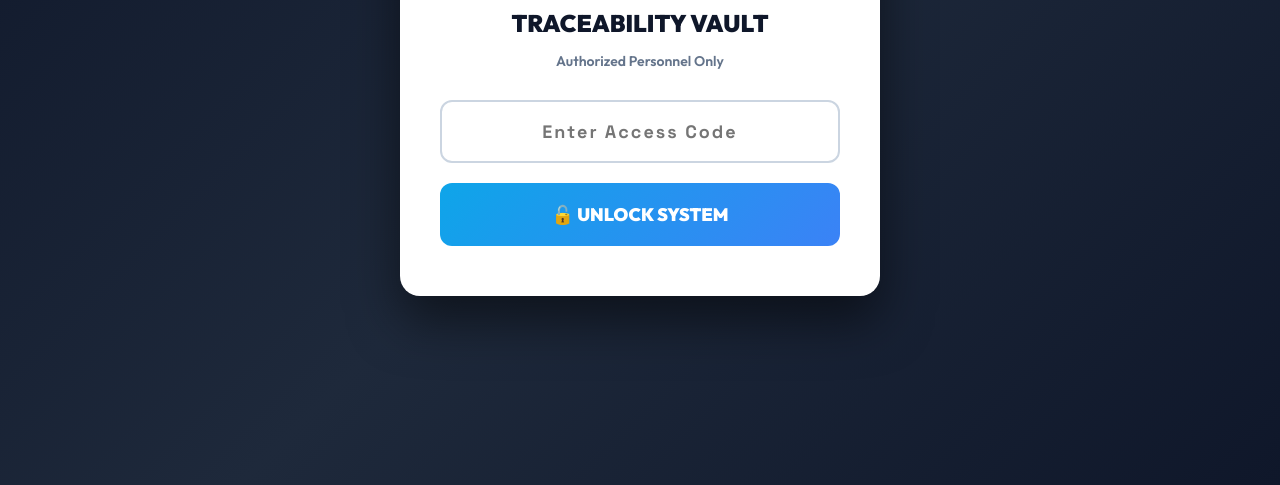
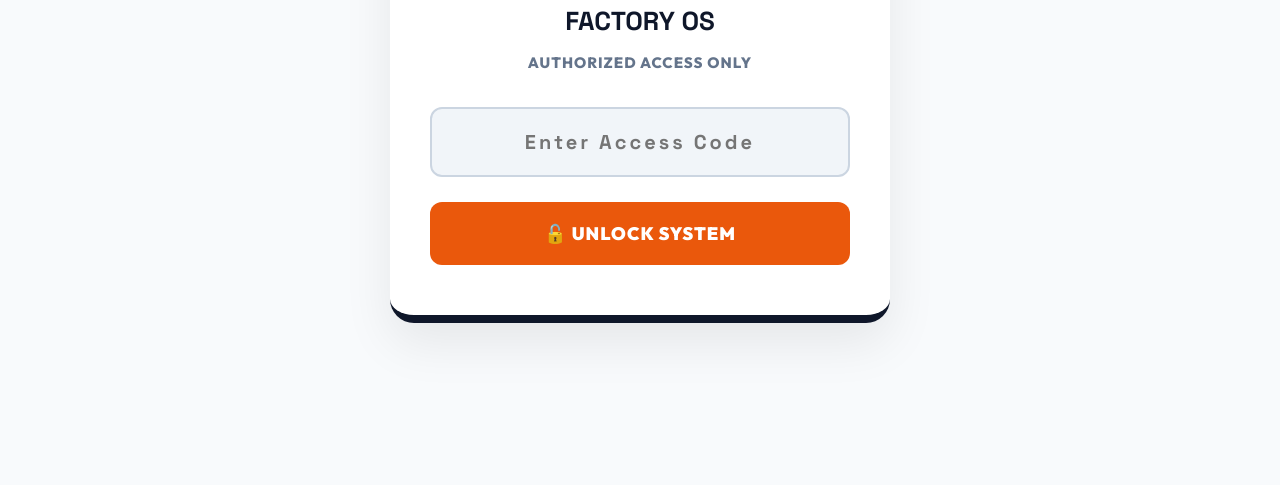
Before and after one commit to muaz-ai/kilrr-traceability, a website: page public/login.html in a window 1280 px wide. Shown: the part 315-800 px from the top of the page. Drawn offline with Linux system fonts and the light colour scheme.

Commit message:
Update login.html

```diff
--- a/public/login.html
+++ b/public/login.html
@@ -3,25 +3,25 @@
 <head>
     <title>Kilrr - Secure Login</title>
     <meta name="viewport" content="width=device-width, initial-scale=1.0">
-    <link href="https://fonts.googleapis.com/css2?family=Outfit:wght@400;600;800;900&family=Space+Grotesk:wght@500;700&display=swap" rel="stylesheet">
+    <link href="https://fonts.googleapis.com/css2?family=Space+Grotesk:wght@700;900&family=Outfit:wght@400;600;800;900&display=swap" rel="stylesheet">
     <style>
-        body { font-family: 'Outfit', sans-serif; margin: 0; background: linear-gradient(-45deg, #0f172a, #1e293b, #0f172a); min-height: 100vh; display: flex; justify-content: center; align-items: center; }
-        .login-card { background: #ffffff; padding: 50px 40px; border-radius: 20px; box-shadow: 0 25px 50px rgba(0,0,0,0.5); width: 90%; max-width: 400px; text-align: center; }
-        .login-card img { height: 60px; margin-bottom: 20px; }
-        h1 { color: #0f172a; margin-top: 0; font-weight: 900; text-transform: uppercase; font-size: 24px; margin-bottom: 5px;}
-        p { color: #64748b; font-size: 14px; font-weight: 600; margin-bottom: 30px; }
-        input { width: 100%; padding: 18px; box-sizing: border-box; border-radius: 12px; border: 2px solid #cbd5e1; font-size: 18px; font-family: 'Space Grotesk', sans-serif; font-weight: 800; margin-bottom: 20px; text-align: center; letter-spacing: 2px;}
-        input:focus { border-color: #0ea5e9; outline: none; box-shadow: 0 0 0 4px rgba(14, 165, 233, 0.2); }
-        button { width: 100%; border: none; font-family: 'Outfit', sans-serif; font-weight: 900; cursor: pointer; color: white; border-radius: 12px; padding: 20px; font-size: 18px; background: linear-gradient(135deg, #0ea5e9, #3b82f6); text-transform: uppercase; transition: 0.2s;}
-        button:hover { transform: translateY(-2px); box-shadow: 0 8px 20px rgba(14, 165, 233, 0.4); }
-        #error_msg { color: #ef4444; font-weight: 800; font-size: 14px; margin-top: 15px; display: none; }
+        body { font-family: 'Outfit', sans-serif; margin: 0; background: #f8fafc; min-height: 100vh; display: flex; justify-content: center; align-items: center; }
+        .login-card { background: #ffffff; padding: 50px 40px; border-radius: 24px; box-shadow: 0 20px 50px rgba(0,0,0,0.08); width: 90%; max-width: 420px; text-align: center; border-top: 8px solid #ea580c; border-bottom: 8px solid #0f172a; }
+        .login-card img { height: 75px; margin-bottom: 20px; }
+        h1 { color: #0f172a; margin-top: 0; font-weight: 900; text-transform: uppercase; font-size: 26px; margin-bottom: 5px; font-family: 'Space Grotesk', sans-serif;}
+        p { color: #64748b; font-size: 15px; font-weight: 800; margin-bottom: 35px; text-transform: uppercase; letter-spacing: 1px;}
+        input { width: 100%; padding: 20px; box-sizing: border-box; border-radius: 12px; border: 2px solid #cbd5e1; font-size: 20px; font-family: 'Space Grotesk', sans-serif; font-weight: 800; margin-bottom: 25px; text-align: center; letter-spacing: 3px; background: #f1f5f9; color:#0f172a;}
+        input:focus { border-color: #ea580c; outline: none; background: #ffffff; box-shadow: 0 0 0 4px rgba(234, 88, 12, 0.15); }
+        button { width: 100%; border: none; font-family: 'Outfit', sans-serif; font-weight: 900; cursor: pointer; color: white; border-radius: 12px; padding: 20px; font-size: 18px; background: #ea580c; text-transform: uppercase; transition: 0.2s; letter-spacing: 1px;}
+        button:hover { background: #c2410c; transform: translateY(-2px); box-shadow: 0 8px 20px rgba(234, 88, 12, 0.3); }
+        #error_msg { color: #ef4444; font-weight: 800; font-size: 15px; margin-top: 20px; display: none; background: #fee2e2; padding: 10px; border-radius: 8px;}
     </style>
 </head>
 <body>
     <div class="login-card">
         <img src="logo.png" alt="Kilrr Logo" onerror="this.style.display='none'">
-        <h1>Traceability Vault</h1>
-        <p>Authorized Personnel Only</p>
+        <h1>Factory OS</h1>
+        <p>Authorized Access Only</p>
 
         <input type="password" id="pass_input" placeholder="Enter Access Code">
         <button onclick="attemptLogin()">🔓 Unlock System</button>
@@ -30,21 +30,15 @@
 
     <script>
         document.getElementById('pass_input').addEventListener('keypress', function(e) { if(e.key === 'Enter') attemptLogin(); });
-
         async function attemptLogin() {
-            const pwd = document.getElementById('pass_input').value;
-            if(!pwd) return;
+            const pwd = document.getElementById('pass_input').value; if(!pwd) return;
             const res = await fetch('/api/login', { method: 'POST', headers: { 'Content-Type': 'application/json' }, body: JSON.stringify({ password: pwd }) });
             const data = await res.json();
-
             if(data.success) {
-                if(data.role === 'admin') window.location.href = '/dashboard.html';
-                else window.location.href = '/';
+                window.location.href = '/index.html'; // Always go to HUB
             } else {
-                const err = document.getElementById('error_msg');
-                err.style.display = 'block';
-                document.getElementById('pass_input').value = '';
-                setTimeout(() => { err.style.display = 'none'; }, 3000);
+                const err = document.getElementById('error_msg'); err.style.display = 'block';
+                document.getElementById('pass_input').value = ''; setTimeout(() => { err.style.display = 'none'; }, 3000);
             }
         }
     </script>
```
